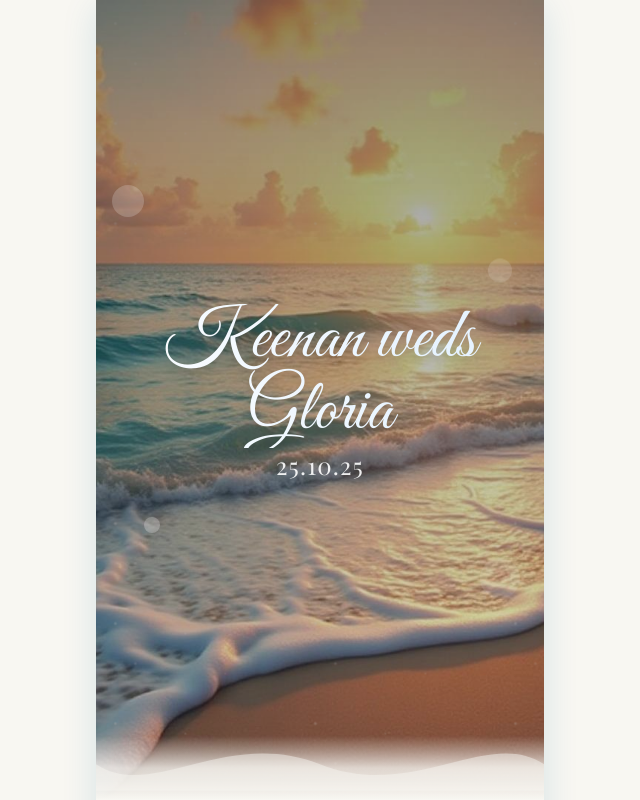
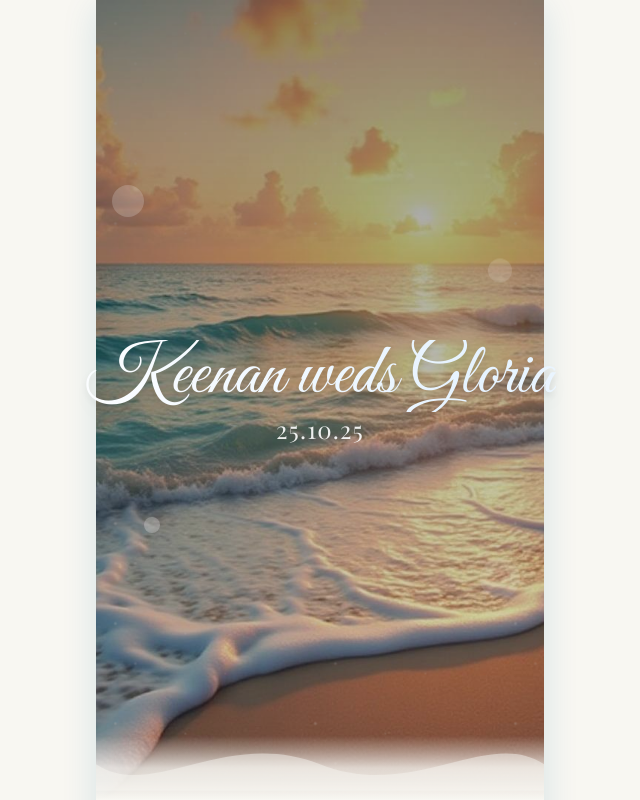
Before and after one commit to gloriacreator/ocean-whispers-invite, a React (Vite) app: page / in a window 1280 px wide. Shown: the top 800 px of the page, without its empty margins (320-960 px from the left). Built offline with nearby package versions, Linux system fonts and the light colour scheme; a web font is replaced by a local one.

Commit message:
Fix header text alignment
Align "Keenan weds Gloria" on the same line in the header.

```diff
--- a/src/components/wedding/Header.tsx
+++ b/src/components/wedding/Header.tsx
@@ -15,7 +15,7 @@ export const Header = () => {
 
       {/* Content */}
       <div className="relative z-10 text-center px-6 animate-fade-in">
-        <h1 className="font-great-vibes text-6xl md:text-7xl text-white mb-4 drop-shadow-lg animate-shimmer"
+        <h1 className="font-great-vibes text-6xl md:text-7xl text-white mb-4 drop-shadow-lg animate-shimmer whitespace-nowrap"
             style={{
               background: 'linear-gradient(90deg, #ffffff 0%, #e6f3ff 50%, #ffffff 100%)',
               backgroundSize: '200% 100%',
```
